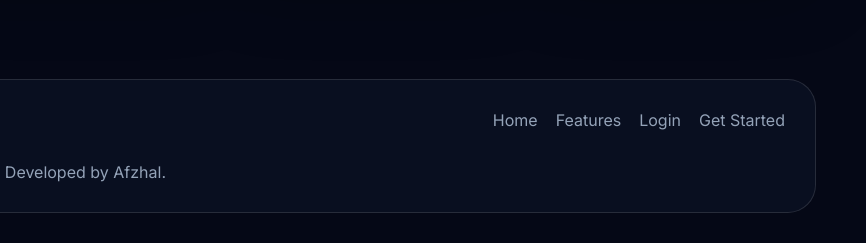
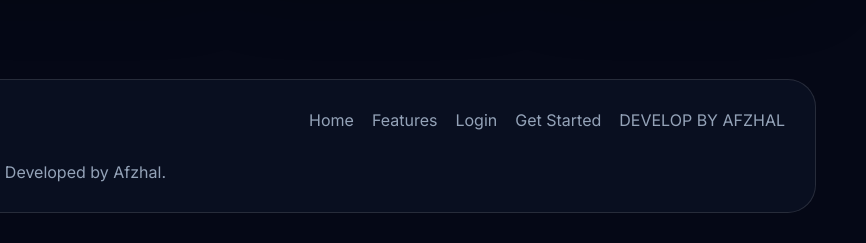
Before and after one commit to afzhal2007/nutrimood-ai, a plain HTML site: page frontend/index.html in a window 1280 px wide. Shown: the part 4617-4860 px from the top of the page, 414-1280 px from the left. Drawn offline with Linux system fonts and the light colour scheme.

Commit message:
Update index.html

```diff
--- a/frontend/index.html
+++ b/frontend/index.html
@@ -4,7 +4,7 @@
   <meta charset="UTF-8" />
   <meta name="viewport" content="width=device-width, initial-scale=1.0" />
 
-  <title>NutriMood AI | Mood Based Nutrition Assistant</title>
+  <title>NutriMood AI | Mood Based Nutrition Assistant-AFZHAL</title>
 
   <meta
     name="description"
@@ -464,6 +464,7 @@
       <a href="#features">Features</a>
       <a href="login.html">Login</a>
       <a href="login.html">Get Started</a>
+      DEVELOP BY AFZHAL
     </div>
   </footer>
 
```
